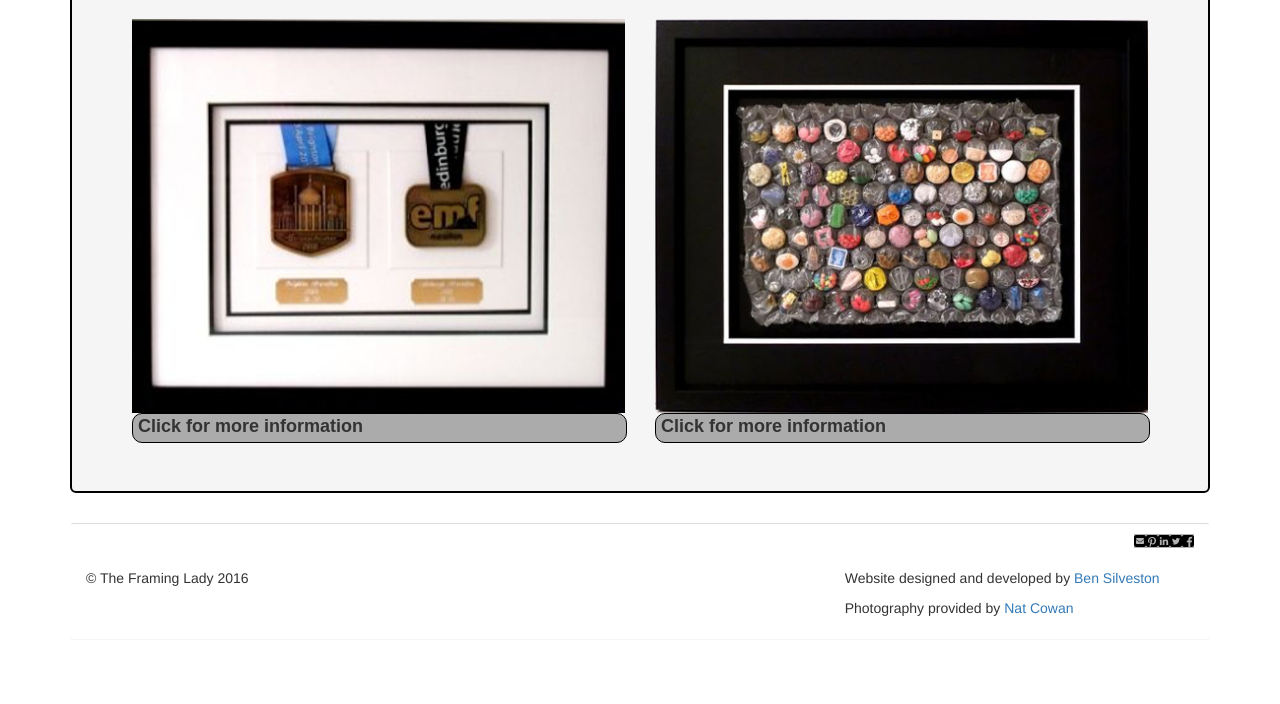
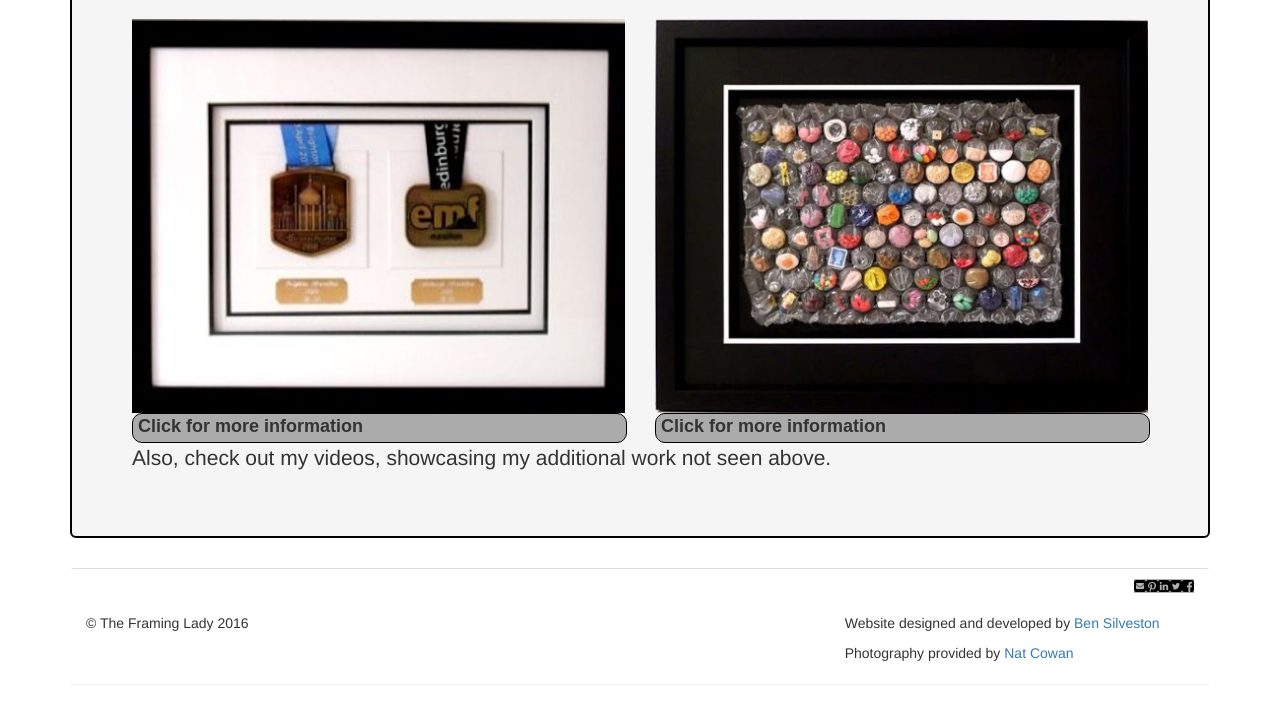
Before and after one commit to BennySLV/TheFramingLady, a PHP site: page /portfolio.php in a window 1280 px wide. Shown: the part 1332-2036 px from the top of the page. Before the commit the page ends 1948 px from the top, so only its background shows below. Run offline with PHP 8.4, Linux system fonts and the light colour scheme; some libraries are stand-ins or nearby versions.

Commit message:
Updated design structure and content for the about and portfolio pages.

```diff
--- a/public/about.php
+++ b/public/about.php
@@ -60,7 +60,7 @@
 				<h1>About The Framing Lady</h1>
 					<p id="intro-text">Hi! I'm Anne-Marie, a.k.a The Framing Lady!<img id="profile-pic" src="images/web-images/the-framing-lady-profile-pic.jpg" /></p>
 					<p>Back in 2010, I discovered some old memorabilia that I wanted to preserve. However there was no way to properly preserve it in order to keep my prized posession. So I therefore started The Framing Lady to solve this constant issue.</p>
-					<p>My methods and approach are simple. The method is to choose the right mount with the right moulding to suit:
+					<p>My methods and approach are simple. The method is to choose the right mount with the right moulding to suit. The approach - to keep it simple:
 					<ol>
 						<li>The picture</li>
 						<li>YOUR tastes and preferences</li>
--- a/public/portfolio.php
+++ b/public/portfolio.php
@@ -104,6 +104,13 @@
 					<div class="close-button" id="close-button-6"><i aria-hidden="true"></i></div>
 				</div>
 			</div>
+			<div class="row">
+				<div class="col-sm-12">
+					<div id="video-gallery">
+						<p>Also, check out my videos, showcasing my additional work not seen above.</p>
+					</div>
+				</div>
+			</div>
 		</div> <!-- End of .jumbotron -->
 		<div class="panel panel-footer">
 			<div class="row" id="social-media">
```
